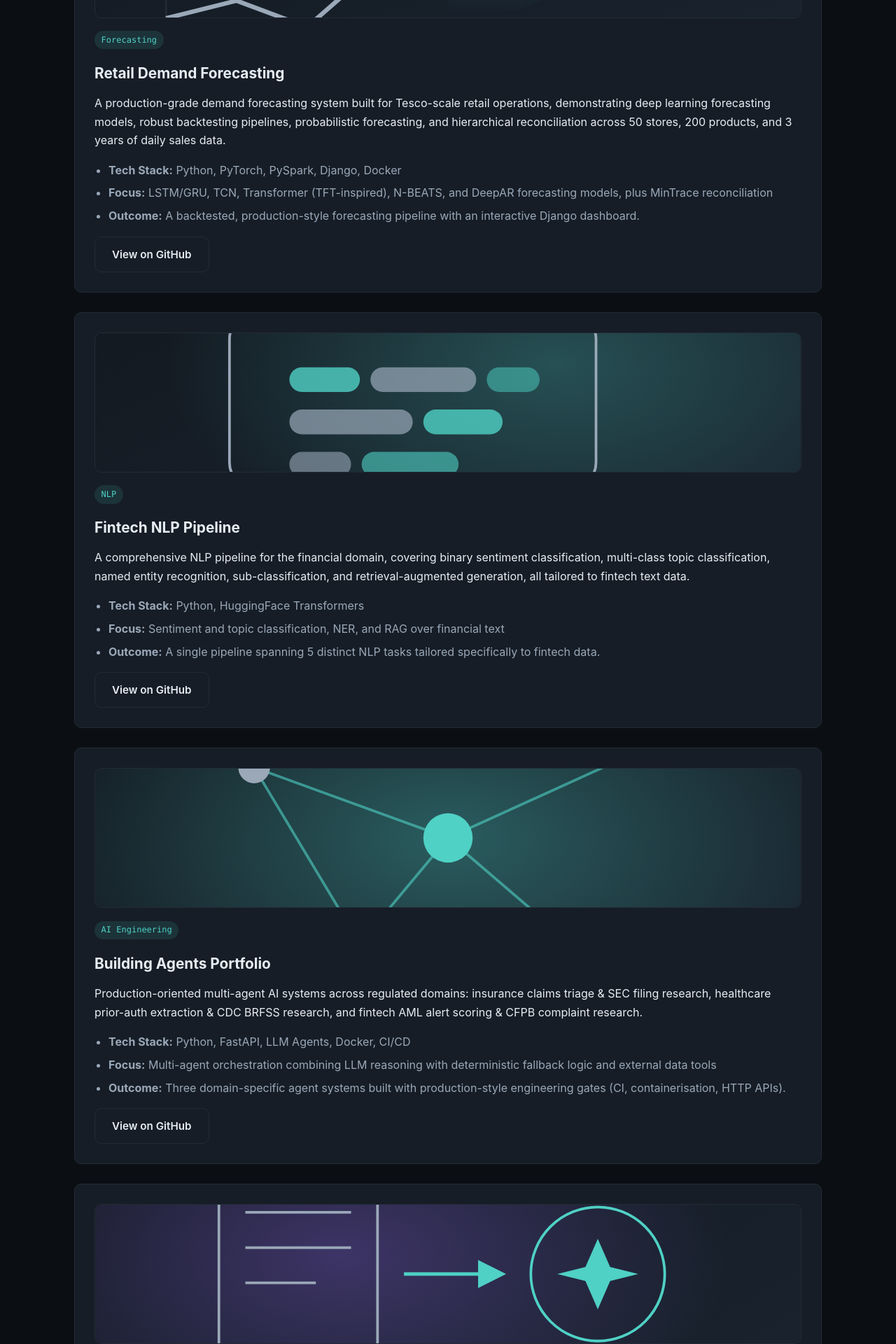
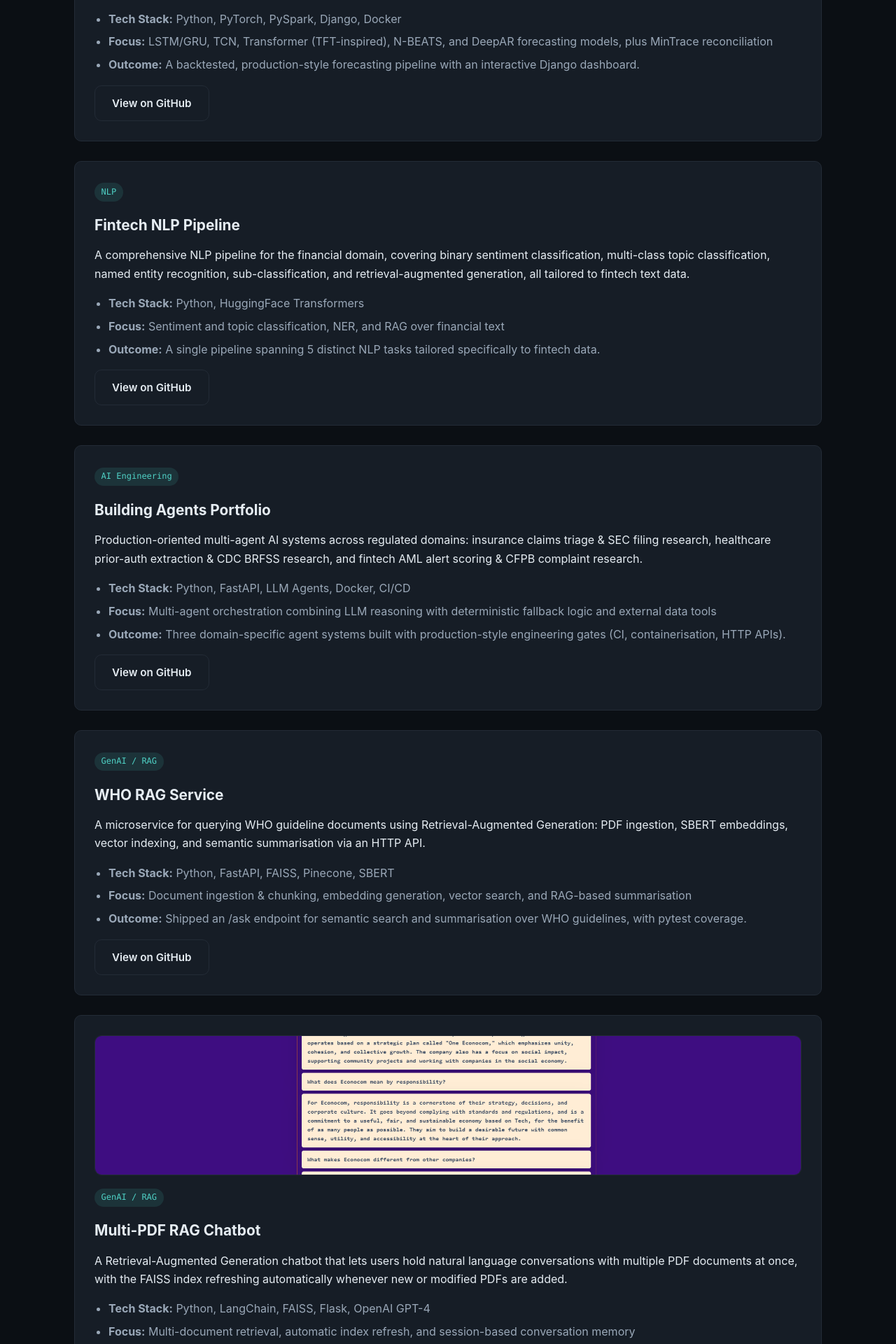
Before and after one commit to Falli007/mypersonalwebsite, a Flask app: page /projects in a window 1280 px wide. Shown: the part 1880-3800 px from the top of the page at 70% size. Run offline with Flask 3, Linux system fonts and the light colour scheme.

Commit message:
Drop synthetic illustrations, add more real RAG/GenAI projects
Removes all generated SVG illustrations in favor of either a real
project screenshot or no image at all, since abstract vector art
doesn't read as authentic. Adds two more GenAI/RAG projects with real
screenshots: Multi-PDF RAG Chatbot (LangChain/FAISS/GPT-4) and
ClaimTrackr (AI-powered insurance claims processing). Home page now
features four projects, all backed by genuine screenshots.

```diff
--- a/templates/projects.html
+++ b/templates/projects.html
@@ -74,7 +74,6 @@
 
       <!-- 3. Retail Demand Forecasting -->
       <article class="project-detail">
-        <img src="{{ url_for('static', filename='images/projects/forecasting.svg') }}" alt="Forecasting illustration">
         <span class="category-tag">Forecasting</span>
         <h2>Retail Demand Forecasting</h2>
         <p>
@@ -93,7 +92,6 @@
 
       <!-- 4. Fintech NLP Pipeline -->
       <article class="project-detail">
-        <img src="{{ url_for('static', filename='images/projects/nlp.svg') }}" alt="NLP illustration">
         <span class="category-tag">NLP</span>
         <h2>Fintech NLP Pipeline</h2>
         <p>
@@ -112,7 +110,6 @@
 
       <!-- 5. Building Agents -->
       <article class="project-detail">
-        <img src="{{ url_for('static', filename='images/projects/ai-engineering.svg') }}" alt="AI Engineering illustration">
         <span class="category-tag">AI Engineering</span>
         <h2>Building Agents Portfolio</h2>
         <p>
@@ -130,7 +127,6 @@
 
       <!-- 6. WHO RAG Service -->
       <article class="project-detail">
-        <img src="{{ url_for('static', filename='images/projects/genai-rag.svg') }}" alt="GenAI RAG illustration">
         <span class="category-tag">GenAI / RAG</span>
         <h2>WHO RAG Service</h2>
         <p>
@@ -146,9 +142,44 @@
         <a href="https://github.com/Falli007/WHO-RAG-Recommendation" target="_blank" class="btn">View on GitHub</a>
       </article>
 
+      <!-- 6b. Multi-PDF RAG Chatbot -->
+      <article class="project-detail">
+        <img src="{{ url_for('static', filename='images/projects/pdf-rag-chatbot.png') }}" alt="Multi-PDF RAG Chatbot interface">
+        <span class="category-tag">GenAI / RAG</span>
+        <h2>Multi-PDF RAG Chatbot</h2>
+        <p>
+          A Retrieval-Augmented Generation chatbot that lets users hold natural language
+          conversations with multiple PDF documents at once, with the FAISS index refreshing
+          automatically whenever new or modified PDFs are added.
+        </p>
+        <ul>
+          <li><strong>Tech Stack:</strong> Python, LangChain, FAISS, Flask, OpenAI GPT-4</li>
+          <li><strong>Focus:</strong> Multi-document retrieval, automatic index refresh, and session-based conversation memory</li>
+          <li><strong>Outcome:</strong> A working multi-PDF chat interface with fast local vector search and GPT-4-powered answers.</li>
+        </ul>
+        <a href="https://github.com/Falli007/genai-pdf-rag-chatbot" target="_blank" class="btn">View on GitHub</a>
+      </article>
+
+      <!-- 6c. ClaimTrackr -->
+      <article class="project-detail">
+        <img src="{{ url_for('static', filename='images/projects/claimtrackr.png') }}" alt="ClaimTrackr insurance claims processing interface">
+        <span class="category-tag">GenAI / RAG</span>
+        <h2>ClaimTrackr</h2>
+        <p>
+          An AI-powered insurance claims processing assistant that automates the claims
+          lifecycle end to end, from document parsing and embedding-based policy matching to
+          real-time eligibility validation and an AI chatbot for policy handbook lookup.
+        </p>
+        <ul>
+          <li><strong>Tech Stack:</strong> Python, OpenAI Embeddings, LLM Reasoning, Flask</li>
+          <li><strong>Focus:</strong> Document parsing, semantic embedding-based policy matching, and real-time claim validation</li>
+          <li><strong>Outcome:</strong> An end-to-end claims pipeline that replaces manual document review with AI-driven validation.</li>
+        </ul>
+        <a href="https://github.com/Falli007/GenAI-Insurance" target="_blank" class="btn">View on GitHub</a>
+      </article>
+
       <!-- 7. Clinical NLP Pipeline -->
       <article class="project-detail">
-        <img src="{{ url_for('static', filename='images/projects/nlp.svg') }}" alt="NLP illustration">
         <span class="category-tag">NLP</span>
         <h2>Clinical NLP Pipeline</h2>
         <p>
@@ -166,7 +197,6 @@
 
       <!-- 8. Brain Tumor MRI Classifier -->
       <article class="project-detail">
-        <img src="{{ url_for('static', filename='images/projects/health-ai.svg') }}" alt="Health AI illustration">
         <span class="category-tag">Health AI</span>
         <h2>Brain Tumor MRI Classifier</h2>
         <p>
```
Also changed, not shown: templates/index.html (+15 -15 lines), static/images/projects/ai-engineering.svg (deleted), static/images/projects/claimtrackr.png (added), static/images/projects/forecasting.svg (deleted), static/images/projects/genai-rag.svg (deleted), static/images/projects/health-ai.svg (deleted), static/images/projects/nlp.svg (deleted), static/images/projects/pdf-rag-chatbot.png (added).
